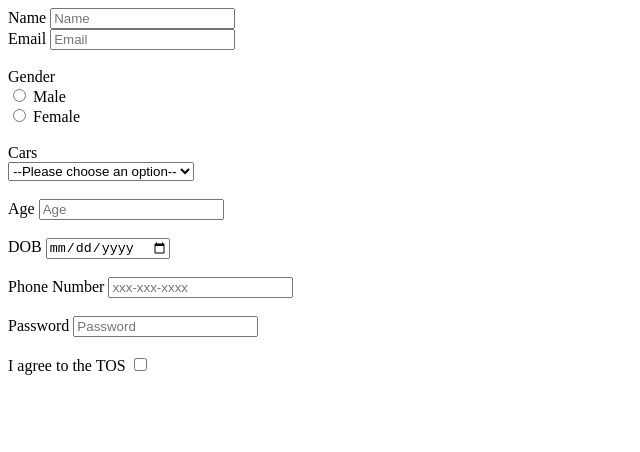
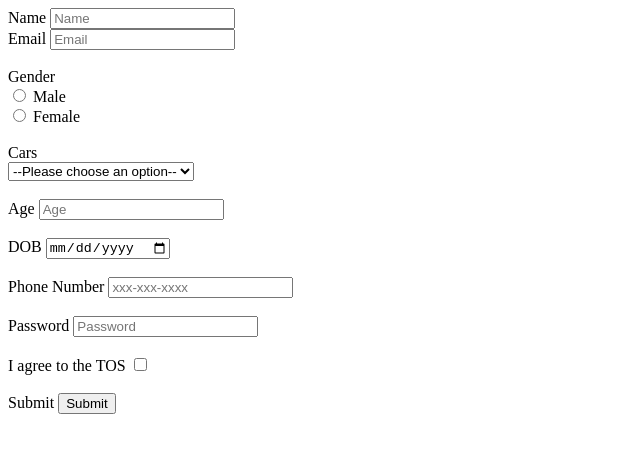
Before and after one commit to acciojob/signup-form-car-singhdevendrajtz, a website: page main.html in a window 1280 px wide. Shown: the whole page, without its empty margins (0-640 px from the left). Drawn offline with Linux system fonts and the light colour scheme.

Commit message:
created a submission

```diff
--- a/main.html
+++ b/main.html
@@ -39,6 +39,9 @@
 		<input type="password" id="password" placeholder="Password" ><br><br>
 		<label for="tos">I agree to the TOS</label>
 		<input type="checkbox" id="tos"><br><br>
+		<label for="submit">Submit</label>
+		<input type="submit" id="submit">
+
 
 	</form>
 
```
